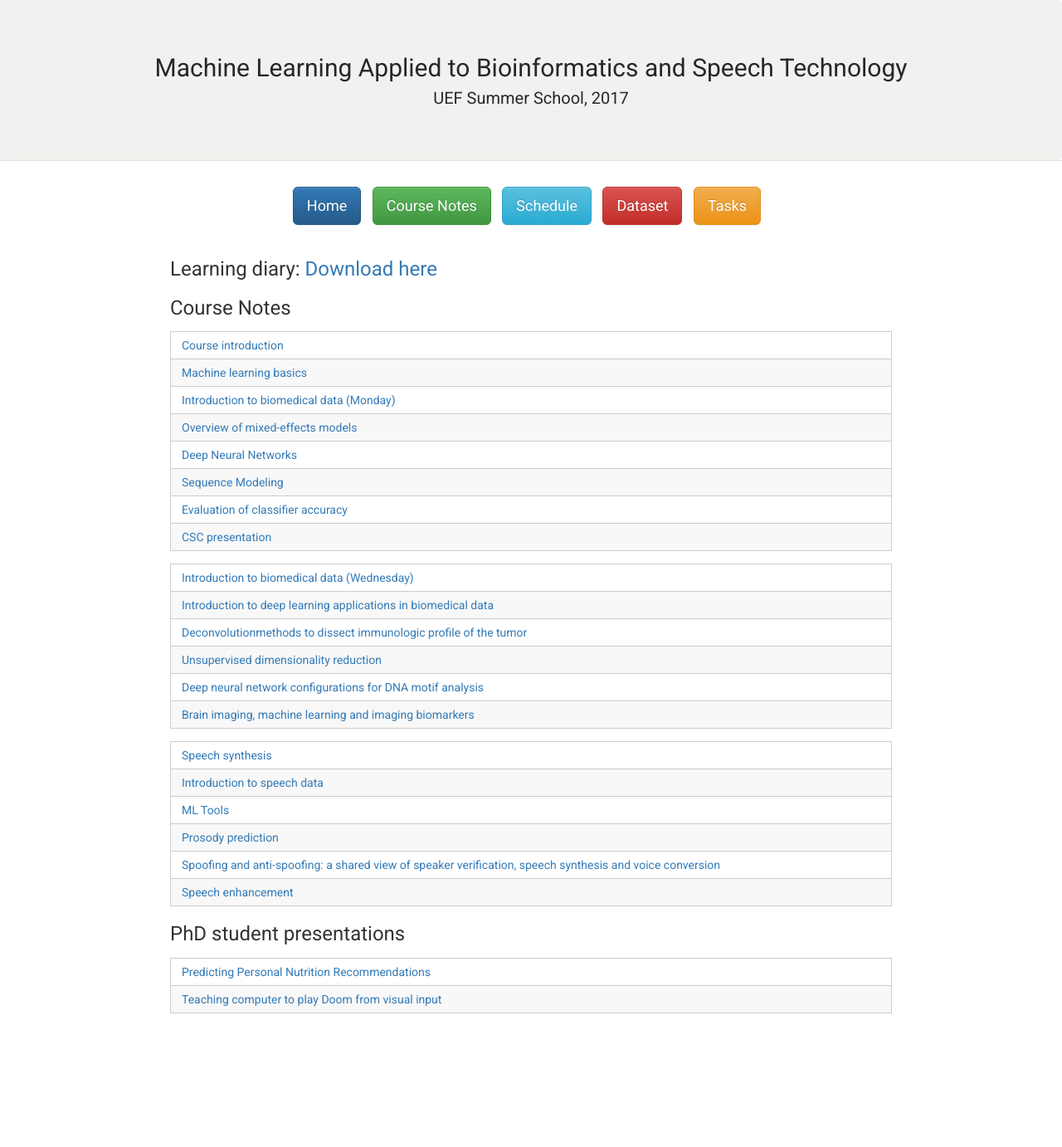
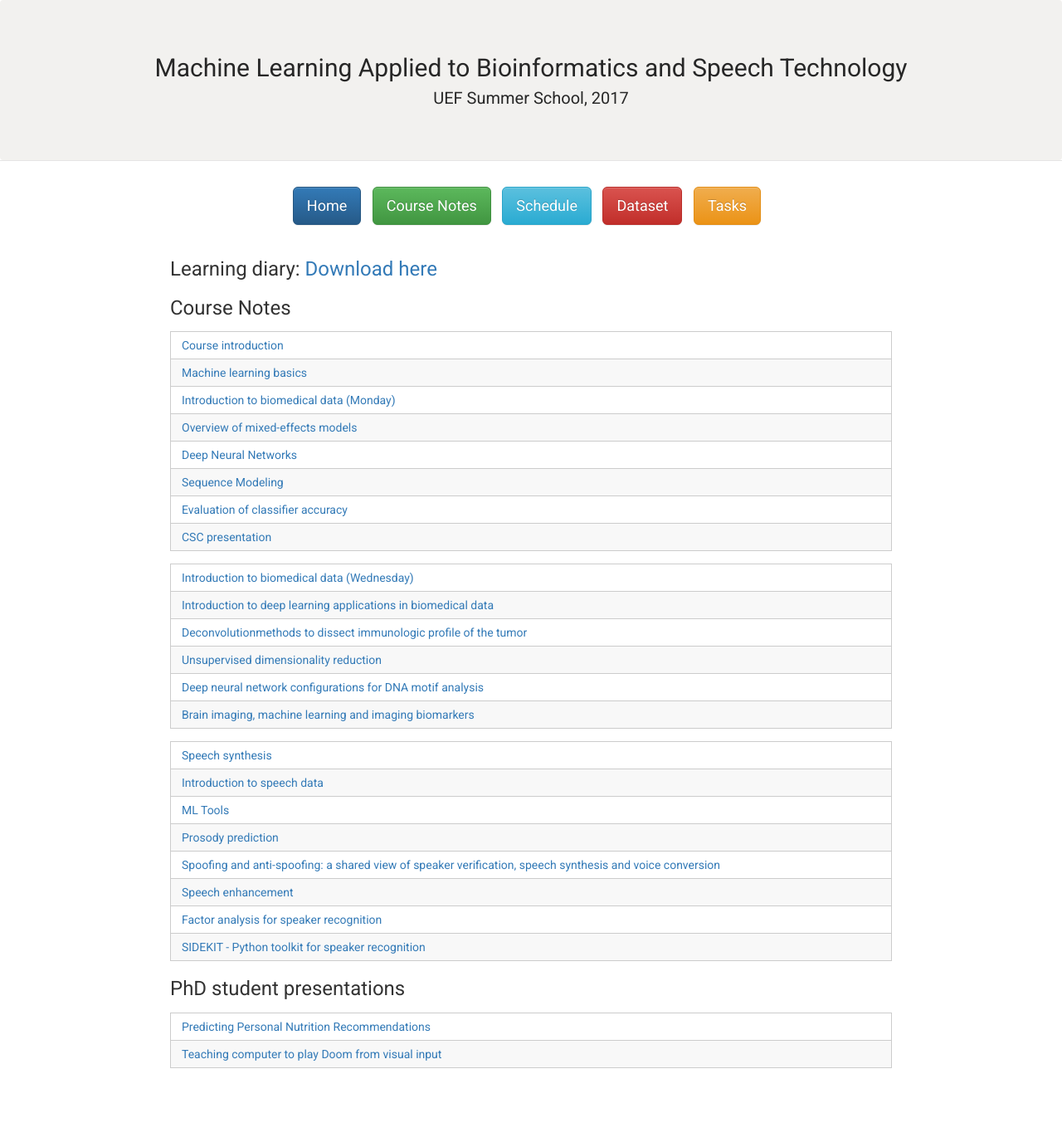
Before and after one commit to abrahamwoubie/Summer_School_RL, a Jekyll site: the page built from 35c163ca47986f8e1f5eec9d54238ad1229a7c92/course-notes.md, in a window 1280 px wide. Shown: the whole page at 83% size. Built offline with Jekyll 4.4.1, drawn with Linux system fonts in a browser that asks for light colours; nearby versions of some CDN libraries; before the commit the page ends 1316 px from its top, so only the background shows below that.

Commit message:
Added slides

```diff
--- a/35c163ca47986f8e1f5eec9d54238ad1229a7c92/course-notes.md
+++ b/35c163ca47986f8e1f5eec9d54238ad1229a7c92/course-notes.md
@@ -34,6 +34,8 @@ title: Course Notes | MLABST'17
 | [Prosody prediction]({{ site.url }}{{ site.baseurl }}/content/mixdorff_slides.pdf) |
 | [Spoofing and anti-spoofing: a shared view of speaker verification, speech synthesis and voice conversion](http://www.spoofingchallenge.org/apsipa/apsipa2015.pdf) |
 | [Speech enhancement]({{ site.url }}{{ site.baseurl }}/content/speech_enhancement.pdf) |
+| [Factor analysis for speaker recognition]({{ site.url }}{{ site.baseurl }}/content/factor_analysis.pdf) |
+| [SIDEKIT - Python toolkit for speaker recognition]({{ site.url }}{{ site.baseurl }}/content/sidekit.pdf) |
 
 ### PhD student presentations
 
```
Also changed, not shown: 2 other files.
